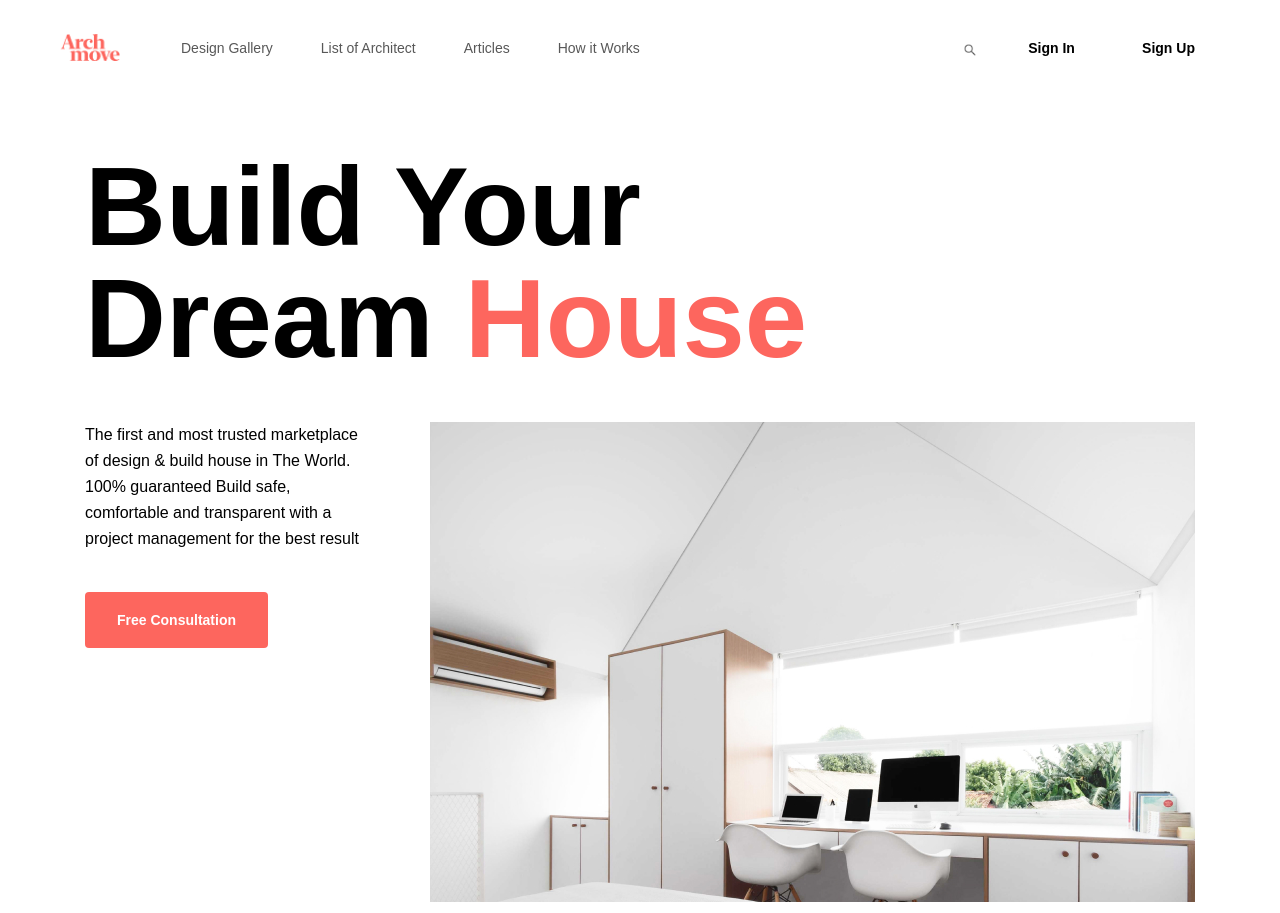
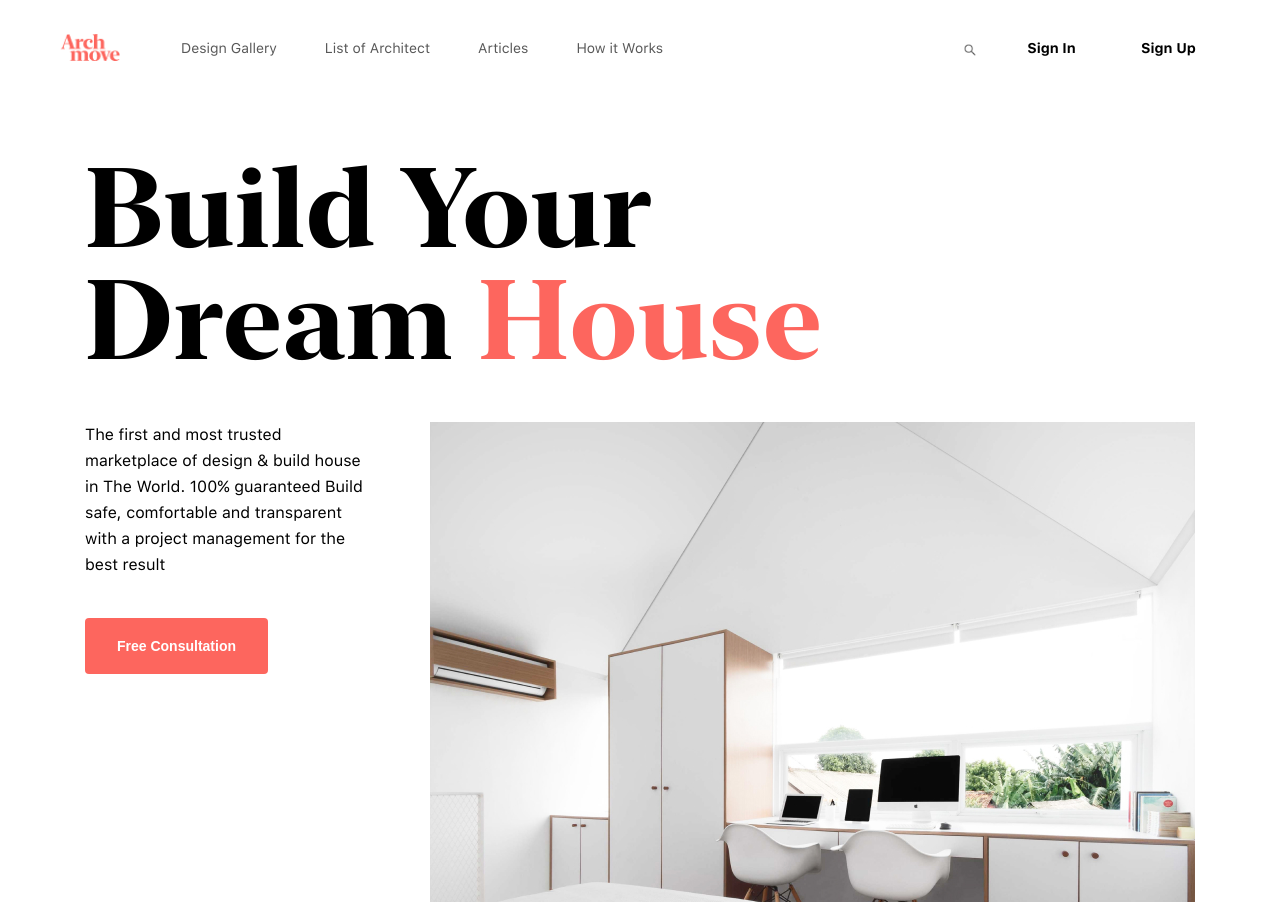
Before and after one commit to 20210502-FE/Linevych_dream_house, a plain HTML site: page index.html in a window 1280 px wide. Shown: the top 913 px of the page. Drawn offline with nearby package versions, Linux system fonts and the light colour scheme.

Commit message:
fix fonts

```diff
--- /dev/null
+++ b/css/fonts.css
@@ -0,0 +1,34 @@
+@font-face {
+    font-family: "NewYorkExtraLargeBold";
+    src: url(../assets/fonts/NewYorkExtraLargeBold.woff2) format("woff2");
+    font-style: normal;
+    font-weight: normal;
+}
+
+@font-face {
+    font-family: 'SFUIText-Bold';
+    src: url(../assets/fonts/SFUIText-Bold.woff2) format("woff2");
+    font-weight: bold;
+    font-style: normal;
+}
+
+@font-face {
+    font-family: 'SFUIText-Light';
+    src: url(../assets/fonts/SFUIText-Light.woff2) format("woff2");
+    font-weight: bold;
+    font-style: normal;
+}
+
+@font-face {
+    font-family: 'SFUIText-Regular';
+    src: url(../assets/fonts/SFUIText-Regular.woff2) format("woff2");
+    font-weight: 300;
+    font-style: normal;
+}
+
+@font-face {
+    font-family: 'SFUIText-Semibold', sans-serif;
+    src: url(../assets/fonts/SFUIText-Semibold.woff2);
+    font-weight: 600;
+    font-style: normal;
+}
--- a/assets/css/style.css
+++ b/css/style.css
@@ -1,37 +1,4 @@
-@font-face {
-    font-family: 'New York Extra Large', sans-serif;
-    src: url(../fonts/NewYorkExtraLargeBold.woff2);
-    font-weight: bold;
-    font-style: normal;
-   }
-
-@font-face {
-    font-family: 'SF UI Display', sans-serif;
-    src: url(../fonts/SFUIText-Bold.woff2);
-    font-weight: bold;
-    font-style: normal;
-}
-
-@font-face {
-    font-family: 'SF UI Display', sans-serif;
-    src: url(../fonts/SFUIText-Light.woff2);
-    font-weight: bold;
-    font-style: normal;
-}
-
-@font-face {
-    font-family: 'SF UI Display', sans-serif;
-    src: url(../fonts/SFUIText-Regular.woff2);
-    font-weight: 300;
-    font-style: normal;
-}
-
-@font-face {
-    font-family: 'SF UI Display', sans-serif;
-    src: url(../fonts/SFUIText-Semibold.woff2);
-    font-weight: 600;
-    font-style: normal;
-}
+@import url(fonts.css);
 
 * {
     box-sizing: border-box;
@@ -57,7 +24,7 @@ img {
 }
 
 body {
-    font-family: 'SF UI Display', sans-serif;
+    font-family: 'SFUIText-Regular', sans-serif;
     font-style: normal;
     font-weight: normal;
     font-size: 16px;
@@ -86,7 +53,7 @@ body {
 }
 
 .button {
-    font-family: 'SF UI Display', sans-serif;
+    font-family: 'SFUIText-Semibold', sans-serif;
     font-style: normal;
     font-weight: 600;
     font-size: 14px;
@@ -116,7 +83,7 @@ body {
 }
 
 .title {
-    font-family: 'New York Extra Large', sans-serif;
+    font-family: 'NewYorkExtraLargeBold', sans-serif;
     font-weight: bold;
     font-size: 48px;
     line-height: 60px;
@@ -136,8 +103,7 @@ body {
 }
 
 .menu__link {
-    font-family: 'SF UI Display' sans-serif;
-    font-style: normal;
+    font-family: 'SFUIText-Regular' sans-serif;
     font-weight: normal;
     font-size: 14px;
     line-height: 40px;
@@ -167,7 +133,7 @@ body {
 
 .user__btn {
     margin-top: 24px;
-    font-family: 'SF UI Display', sans-serif;
+    font-family: 'SFUIText-Bold', sans-serif;
     font-style: normal;
     font-weight: 600;
     font-size: 14px;
@@ -196,7 +162,6 @@ body {
 }
 
 .description__title {
-    font-family: 'New York Extra Large' sans-serif;
     font-weight: bold;
     font-size: 112px;
     line-height: 112px;
@@ -304,7 +269,7 @@ body {
     position: absolute;
     width: 48px;
     height: 55px;
-    background-image: url(../icons/archmove-check.png);
+    background-image: url(../assets/icons/archmove-check.png);
     top: 0;
     left: 0;
 }
@@ -314,7 +279,7 @@ body {
     position: absolute;
     width: 39px;
     height: 48px;
-    background-image: url(../icons/archmove-cost.png);
+    background-image: url(../assets/icons/archmove-cost.png);
     top: 0;
     left: 0;
 }
@@ -324,7 +289,7 @@ body {
     position: absolute;
     width: 40px;
     height: 53px;
-    background-image: url(../icons/archmove-team.png);
+    background-image: url(../assets/icons/archmove-team.png);
     top: 0;
     left: 0;
 }
@@ -372,7 +337,7 @@ body {
     position: absolute;
     width: 57px;
     height: 41px;
-    background-image: url(../icons/quotes.svg);
+    background-image: url(../assets/icons/quotes.svg);
     top: 0;
     left: 0;
 }
@@ -434,7 +399,7 @@ body {
 }
 
 .footer__item-link {
-    font-family: 'SF UI Display', sans-serif;
+    font-family: 'SFUIText-Bold', sans-serif;
     font-style: normal;
     font-weight: 600;
     font-size: 12px;
--- a/index.html
+++ b/index.html
@@ -6,8 +6,8 @@
     <meta http-equiv="X-UA-Compatible" content="IE=edge">
     <meta name="viewport" content="width=device-width, initial-scale=1.0">
     <link rel="icon" href="favicon.png">
-    <link rel="stylesheet" href="assets/css/slick.css">
-    <link rel="stylesheet" href="assets/css/style.css">
+    <link rel="stylesheet" href="css/slick.css">
+    <link rel="stylesheet" href="css/style.css">
     <title>Dream House</title>
 </head>
 
@@ -41,7 +41,7 @@
     <main>
         <section class="description">
             <div class="container">
-                <h1 class="description__title">
+                <h1 class="title description__title">
                     Build Your Dream <span class="description__title_red">House</span>
                 </h1>
                 <div class="description__content flex space-between">
@@ -249,8 +249,8 @@
         </footer>
     </main>
     <script src="https://ajax.googleapis.com/ajax/libs/jquery/3.4.1/jquery.min.js"></script>
-    <script src="assets/js/slick.min.js"></script>
-    <script src="assets/js/main.js"></script>
+    <script src="js/slick.min.js"></script>
+    <script src="js/main.js"></script>
 </body>
 
 </html>
```
Also changed, not shown: css/slick.css (renamed from assets/css/slick.css), js/main.js (renamed from assets/js/main.js), js/slick.min.js (renamed from assets/js/slick.min.js).
